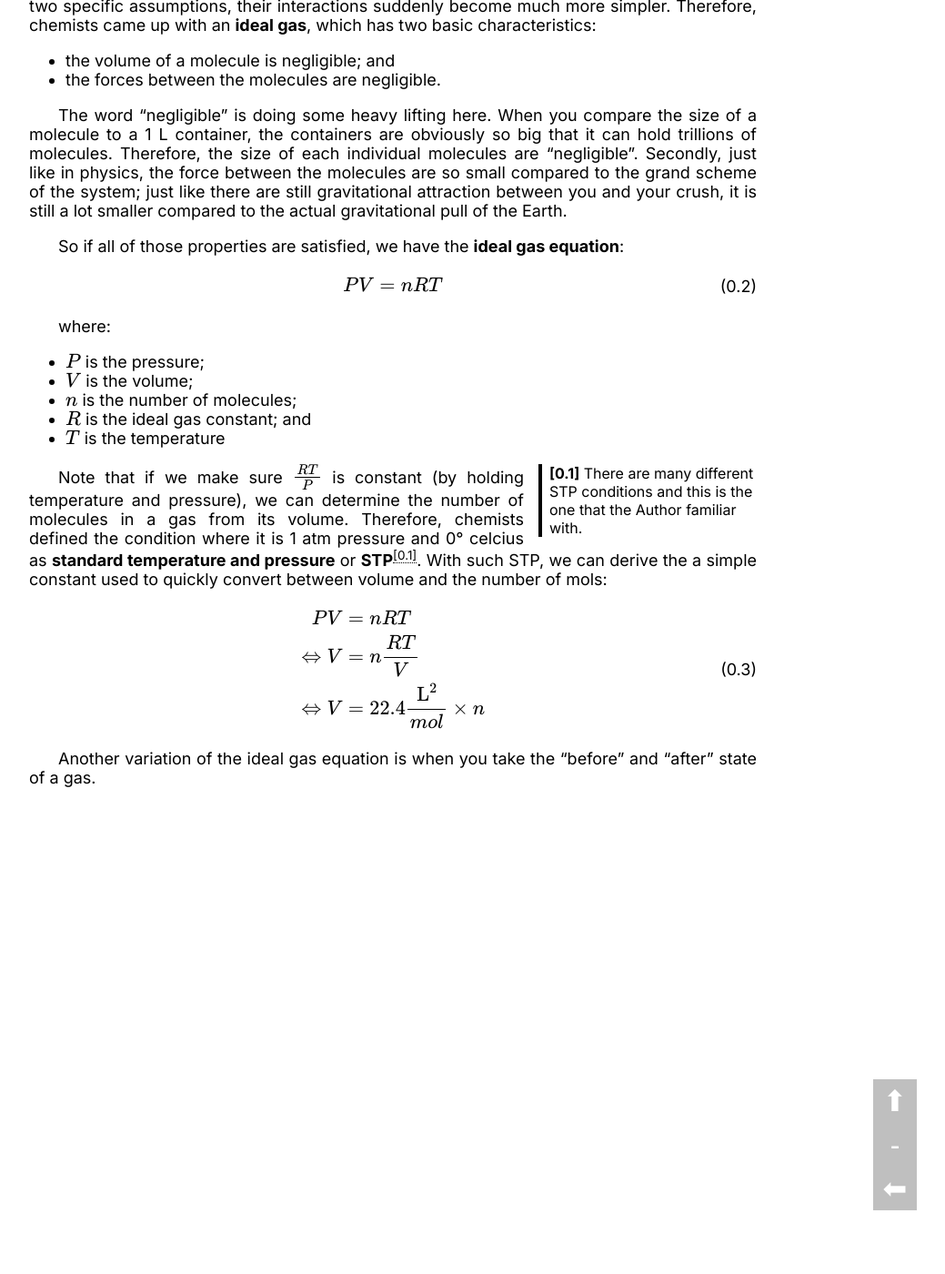
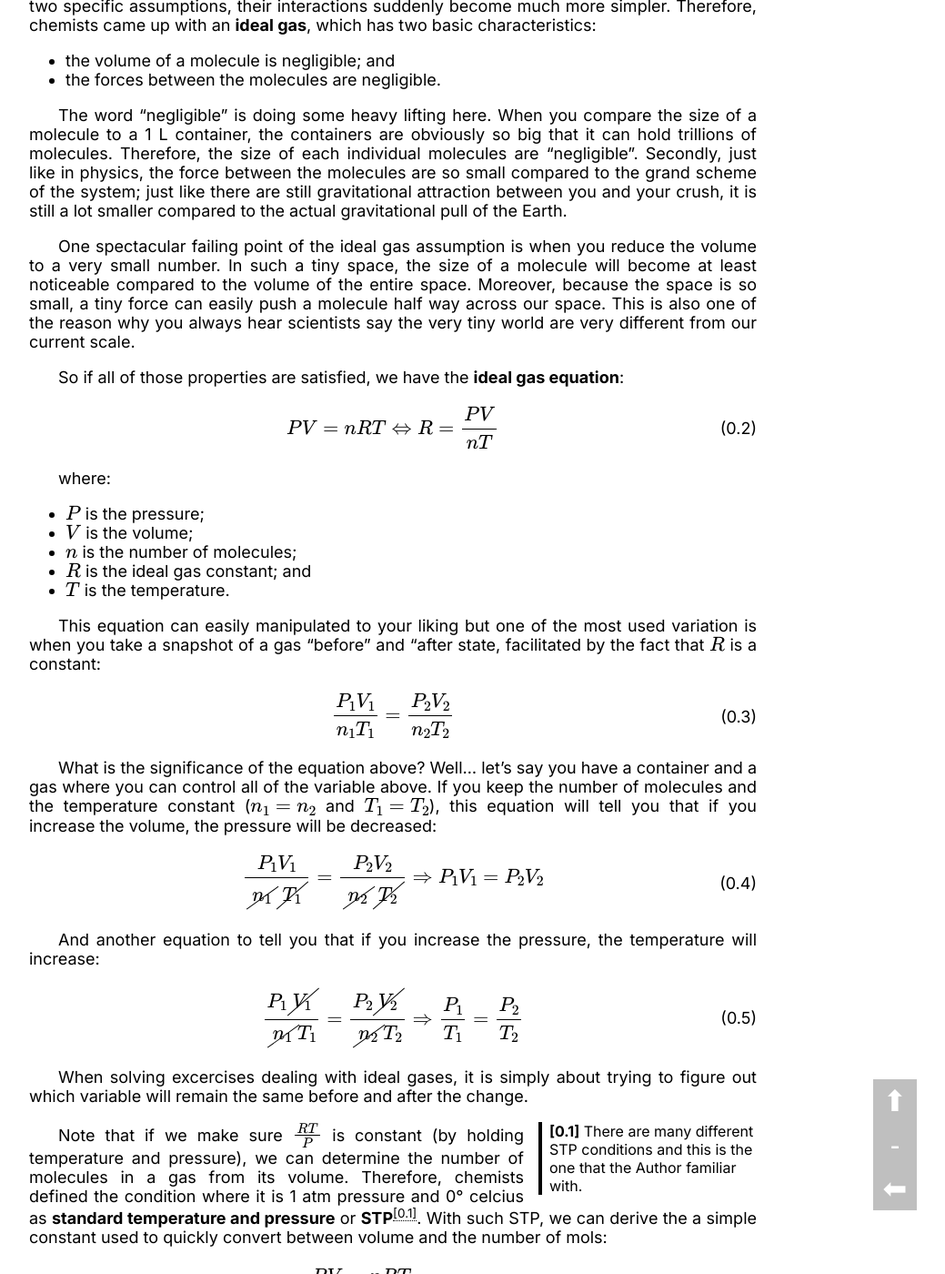
Before and after one commit to LukeNK/n-week-project, a Jekyll site: the page built from drafts/gases.md, in a window 1280 px wide and 1400 px high, scrolled down 615 px. Shown: the whole window at 91% size, without its empty margins (208-1247 px from the left). Built offline with Jekyll 4.4.1, drawn with Linux system fonts in a browser that asks for light colours; some of the changed text lies outside the part shown.

Commit message:
Short chapter on ideal gases

```diff
--- a/drafts/gases.md
+++ b/drafts/gases.md
@@ -31,16 +23,37 @@ The interaction between the molecules in a gas are very complex. However, when w
 
 The word "negligible" is doing some heavy lifting here. When you compare the size of a molecule to a 1 L container, the containers are obviously so big that it can hold trillions of molecules. Therefore, the size of each individual molecules are "negligible". Secondly, just like in physics, the force between the molecules are so small compared to the grand scheme of the system; just like there are still gravitational attraction between you and your crush, it is still a lot smaller compared to the actual gravitational pull of the Earth.
 
+One spectacular failing point of the ideal gas assumption is when you reduce the volume to a very small number. In such a tiny space, the size of a molecule will become at least noticeable compared to the volume of the entire space. Moreover, because the space is so small, a tiny force can easily push a molecule half way across our space. This is also one of the reason why you always hear scientists say the very tiny world are very different from our current scale.
+
 So if all of those properties are satisfied, we have the **ideal gas equation**:
 <eq>
-    PV = nRT
+    PV = nRT \Leftrightarrow R = \frac{PV}{nT}
 </eq>
 where:
 - $P$ is the pressure;
 - $V$ is the volume;
 - $n$ is the number of molecules;
 - $R$ is the ideal gas constant; and
-- $T$ is the temperature
+- $T$ is the temperature.
+
+This equation can easily manipulated to your liking but one of the most used variation is when you take a snapshot of a gas "before" and "after state, facilitated by the fact that $R$ is a constant:
+<eq>
+    \frac{P_1V_1}{n_1T_1} = \frac{P_2V_2}{n_2T_2}
+</eq>
+
+What is the significance of the equation above? Well... let's say you have a container and a gas where you can control all of the variable above. If you keep the number of molecules and the temperature constant ($n_1 = n_2$ and $T_1 = T_2$), this equation will tell you that if you increase the volume, the pressure will be decreased:
+<eq>
+    \frac{P_1V_1}{\cancel{n_1}\cancel{T_1}} = \frac{P_2V_2}{\cancel{n_2}\cancel{T_2}}
+    \Rightarrow P_1V_1 = P_2V_2
+</eq>
+
+And another equation to tell you that if you increase the pressure, the temperature will increase:
+<eq>
+    \frac{P_1\cancel{V_1}}{\cancel{n_1}T_1} = \frac{P_2\cancel{V_2}}{\cancel{n_2}T_2}
+    \Rightarrow \frac{P_1}{T_1} = \frac{P_2}{T_2}
+</eq>
+
+When solving excercises dealing with ideal gases, it is simply about trying to figure out which variable will remain the same before and after the change.
 
 Note that if we make sure $\frac{RT}{P}$ is constant (by holding temperature and pressure), we can determine the number of molecules in a gas from its volume. Therefore, chemists defined the condition where it is 1 atm pressure and 0&deg; celcius as **standard temperature and pressure** or **STP**<note>There are many different STP conditions and this is the one that the Author familiar with.</note>. With such STP, we can derive the a simple constant used to quickly convert between volume and the number of mols:
 <eq>\begin{aligned}
```
Also changed, not shown: other parts of drafts/gases.md (+2 -12 lines).
